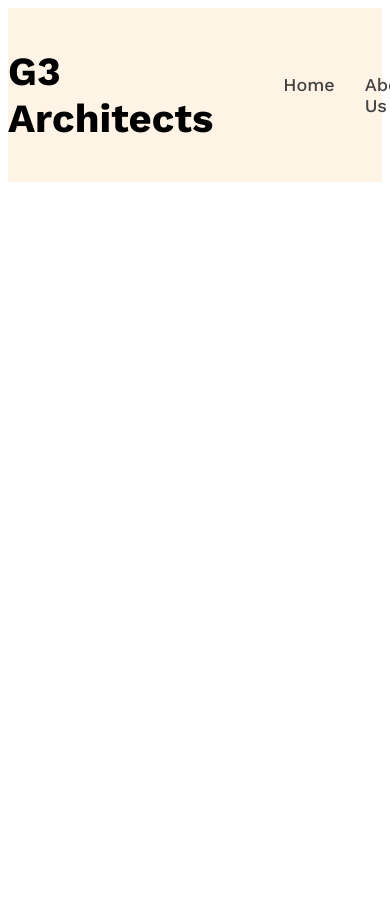
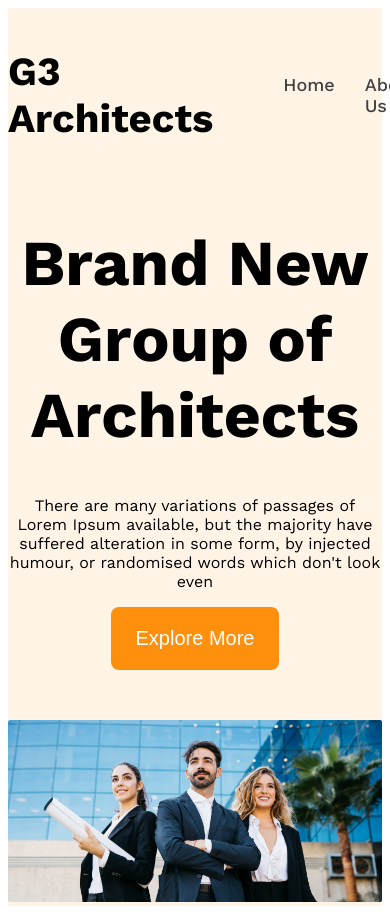
Before and after one commit to Abdullah01919/g3-architects-website_Module-9, a plain HTML site: page index.html in a window 390 px wide. Shown: the top 914 px of the page. Before the commit the page ends 844 px from the top, so only its background shows below. Drawn offline with nearby package versions, Linux system fonts and the light colour scheme.

Commit message:
rem responsiveness test

```diff
--- a/index.html
+++ b/index.html
@@ -25,7 +25,18 @@
           </li>
         </ul>
       </nav>
-      <div class="banner"></div>
+      <div class="banner">
+        <div class="banner-heading">
+          <h1 class="banner-title">Brand New<br />Group of Architects</h1>
+          <p class="banner-description">
+            There are many variations of passages of Lorem Ipsum available, but
+            the majority have suffered alteration in some form, by injected
+            humour, or randomised words which don't look even
+          </p>
+          <button class="btn-primary">Explore More</button>
+        </div>
+        <img class="banner-image" src="./images/banner.png" alt="" />
+      </div>
     </header>
     <main></main>
     <footer></footer>
--- a/styles/style.css
+++ b/styles/style.css
@@ -17,6 +17,15 @@
 .display-flex {
   display: flex;
   gap: 30px;
+}
+
+.btn-primary {
+  background-color: #ff900e;
+  color: white;
+  padding: 20px 25px;
+  border: none;
+  border-radius: 0.5rem;
+  font-size: 1.25rem;
 }
 
 /* dark 02 */
@@ -60,3 +69,21 @@
   max-width: 1440px;
   margin: 0 auto;
 }
+
+/* banner related styles */
+.banner-heading {
+  max-width: 862px;
+  margin: 0 auto;
+  text-align: center;
+  /* margin-bottom: 50px; */
+  margin-bottom: 3.125rem;
+}
+
+.banner-title {
+  font-weight: 700;
+  font-size: 4rem;
+}
+
+.banner-image {
+  width: 100%;
+}
```
